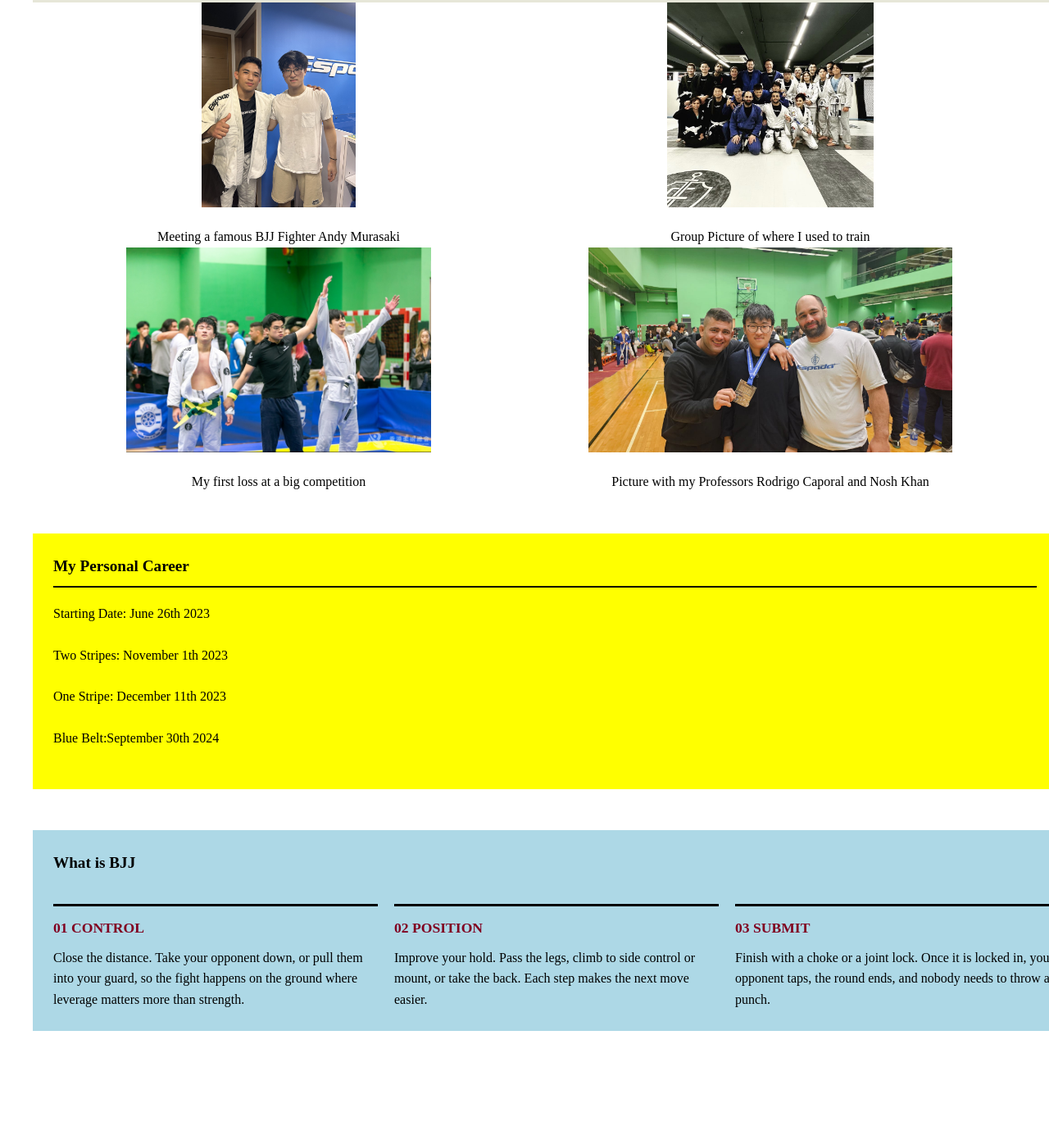
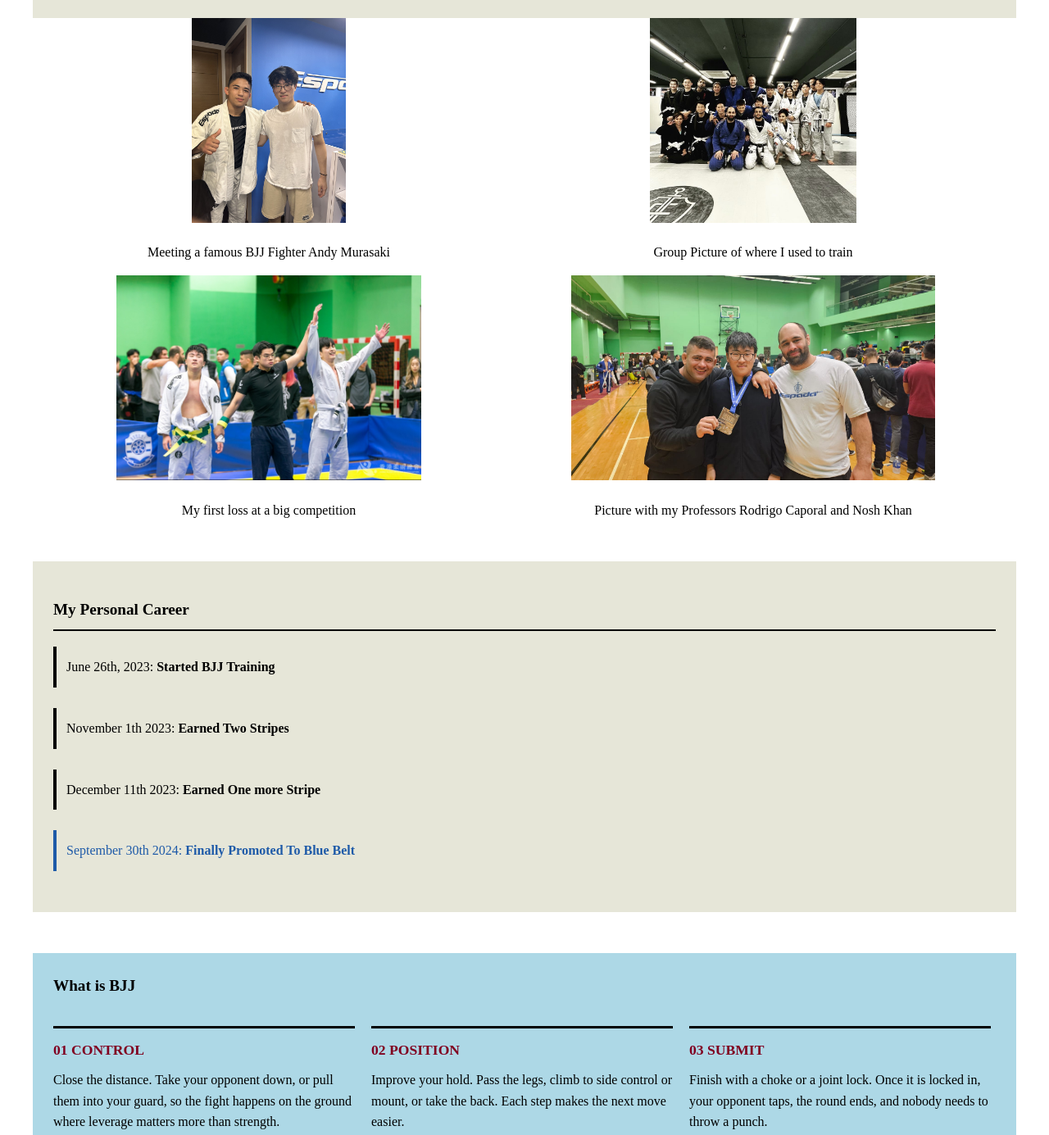
Before and after one commit to an2yLe3/final-project, a plain HTML site: page index.html in a window 1280 px wide. Shown: the part 434-1819 px from the top of the page at 82% size. Before the commit the page ends 1692 px from the top, so only its background shows below. Drawn offline with Linux system fonts and the light colour scheme; a web font is replaced by a local one.

Commit message:
( ◕ ◞ ◕ ) auto commit

```diff
--- a/index.html
+++ b/index.html
@@ -16,23 +16,15 @@
 
 
 <style>
-
-
-
-{
+*{
 box-sizing: border-box;
-
 }
 
 
 body {
-
 margin: 0;
-
 line-height: 1.6;
-
 font-family:
-
 }
 
 
@@ -49,364 +41,221 @@ margin: 0 auto;
 
 
 header {
-
 position: relative;
-
 padding: 10px;
-
 margin-bottom: 25px;
-
 background-color: black;
-
 color: gray;
-
 border: 1px solid #000000;
-
 font-family: "Quattrocento"
-
 }
 
 
 header h1 {
-
 margin: 0;
-
 font-size: 2em;
-
 text-align: left;
-
 color: #FFDB58
-
 }
 
 
 header h2{
-
 margin: 0;
-
 font-size: 4em;
-
 text-align: left;
-
 color: white;
-
 }
 
 
 .main-content {
-
 width: 100%;
-
 padding: 25px;
-
 background-color: #E6E6D8;
-
 color: black;
-
 margin-top: 50px
-
 }
 
 
 .main-content h3 {
-
-margin-top: 0;
-
 font-size: 1.2em;
-
-border-bottom: 2px solid #000000;
-
+border-bottom: 2px solid black;
 padding-bottom: 8px;
-
 }
 
 
 .main-content h4 {
-
 margin-top: 0;
-
 font-size: 1.2em;
-
 padding-bottom: 8px;
-
-
 }
 
 
 .main-content p {
-
 margin-bottom: 25px;
-
 }
 
 
 .grid.container {
-
 display: grid;
-
-grid-template-columns: 50% 50%;
-
+grid-template-columns: 48% 48%;
 margin-top: 0px;
-
-gap:
-
-background-color:#FFF8E1
-
+gap: 15px;
 }
 
 
-
 .box-one{
-
-background-color: yellow;
-
+background-color: #E6E6D8;
 }
 
 
 .box-two{
-
 background-color: lightblue;
-
 }
 
-
-
 .image-box{
-
 background-color: white;
-
 }
 
 
 .image-box img{
-
 width: 100%;
-
 height: 250px;
-
 object-fit: contain;
-
 }
 
 
 .image-box p {
-
 margin-bottom: 0;
-
 text-align: center;
-
 font-family:
-
 }
 
 
 .image-box:hover{
-
-background: gray
-
+background: #FFF3C4
 }
 
 
 .lines {
-
 display: flex;
-
 gap: 120px;
-
 }
 
 
 
 .lines-div {
-
 width: 250px;
-
 height: 3px;
-
 background-color: black;
-
 }
 
 
 .bjj-grid{
-
 display: grid;
-
-grid-template-columns: 33% 33% 33%;
-
+grid-template-columns: 32% 32% 32%;
 gap: 20px;
-
 }
 
 
 .bjj-col{
-
 border-top: 3px solid black;
-
 padding-top: 12px;
-
 }
 
 
 .bjj-col h5 {
-
 margin: 0 0 10px 0;
-
 font-size: 1.1em;
-
 color: #800020;
-
 }
 
 
 .bjj-col p {
-
 margin: 0;
-
 }
 
+.personal-career{
+border-left: 4px solid black;
+color: black;
+padding: 12px;
+margin-bottom: 0;
+}
 
+.blue-belt{
+border-left: 4px solid #1E5AA8;
+color:#1E5AA8;
+padding: 12px;
+margin-bottom: 0;
+}
 </style>
-
 </head>
-
 <body>
 
-
 <div class="container">
-
 <header>
-
 <h1>The Gentle Art of </h1>
-
 <h2>Martial Arts</h2>
-
 </header>
 
-
-
 <div class="main-content">
-
 <h3>Why BJJ Or Judo?</h3>
-
 <p>I started BJJ at the age of 16 after hearing about it from a friend</p>
-
 <p>Write here</p>
-
 </div>
 
-
 <div class="grid container">
-
-
 <div class="image-box">
-
 <img src="Famous Fighter.jpeg" alt="Picture with Famous BJJ fighter Andy Murasaki">
-
 <P>
-
 Meeting a famous BJJ Fighter Andy Murasaki
-
 </P>
-
+</div>
+<div class="image-box">
+<img src="Group Picture.jpeg" alt="Group picture where I train">
+<P>
+Group Picture of where I used to train
+</P>
+</div>
+<div class="image-box">
+<img src="Loss.jpeg" alt="Lost at my final fight">
+<p>
+My first loss at a big competition
+</p>
+</div>
+<div class="image-box">
+<img src="Medal Picture.jpeg" alt="Medal">
+<P>
+Picture with my Professors Rodrigo Caporal and Nosh Khan
+</P>
+</div>
 </div>
 
-
-<div class="image-box">
-
-<img src="Group Picture.jpeg" alt="Group picture where I train">
-
-<P>
-
-Group Picture of where I used to train
-
-</P>
-
+<div class="main-content box-one">
+<h3>My Personal Career</h3>
+<p class="personal-career">June 26th, 2023: <b>Started BJJ Training</b></p>
+<p class="personal-career">November 1th 2023: <b>Earned Two Stripes</b></p>
+  <p class="personal-career">December 11th 2023: <b>Earned One more Stripe</b></p>
+<p class="blue-belt">September 30th 2024: <b>Finally Promoted To Blue Belt</b></p>
+</div>
+<div class="main-content box-two">
+<h4>What is BJJ</h4>
+<div class="bjj-grid">
+<div class="bjj-col">
+<h5>01 CONTROL</h5>
+<p>Close the distance. Take your opponent down, or pull them into your guard, so the fight happens on the ground where leverage matters more than strength.</p>
 </div>
 
-
-<div class="image-box">
-
-<img src="Loss.jpeg" alt="Lost at my final fight">
-
-<p>
-
-My first loss at a big competition
-
-</p>
-
+<div class="bjj-col">
+<h5>02 POSITION</h5>
+<p>Improve your hold. Pass the legs, climb to side control or mount, or take the back. Each step makes the next move easier.</p>
 </div>
 
-
-<div class="image-box">
-
-<img src="Medal Picture.jpeg" alt="Medal">
-
-<P>
-
-Picture with my Professors Rodrigo Caporal and Nosh Khan
-
-</P>
-
+<div class="bjj-col">
+<h5>03 SUBMIT</h5>
+<p>Finish with a choke or a joint lock. Once it is locked in, your opponent taps, the round ends, and nobody needs to throw a punch.</p>
 </div>
-
 </div>
-
-
-<div class="main-content box-one">
-
-<h3>My Personal Career</h3>
-
-<p>Starting Date: June 26th 2023</p>
-
-<p>Two Stripes: November 1th 2023</p>
-
-<p>One Stripe: December 11th 2023</p>
-
-<p>Blue Belt:September 30th 2024</p>
-
 </div>
-
-<div class="main-content box-two">
-
-<h4>What is BJJ</h4>
-
-<div class="bjj-grid">
-
-<div class="bjj-col">
-
-<h5>01 CONTROL</h5>
-
-<p>Close the distance. Take your opponent down, or pull them into your guard, so the fight happens on the ground where leverage matters more than strength.</p>
-
 </div>
-
-
-
-<div class="bjj-col">
-
-<h5>02 POSITION</h5>
-
-<p>Improve your hold. Pass the legs, climb to side control or mount, or take the back. Each step makes the next move easier.</p>
-
-</div>
-
-
-
-<div class="bjj-col">
-
-<h5>03 SUBMIT</h5>
-
-<p>Finish with a choke or a joint lock. Once it is locked in, your opponent taps, the round ends, and nobody needs to throw a punch.</p>
-
-</div>
-
-</div>
-
-</div>
-
-</div>
-
 </body>
-
 </html>
```
